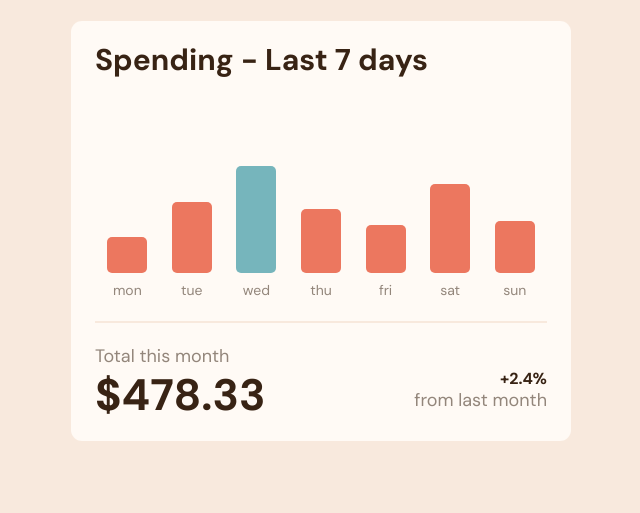
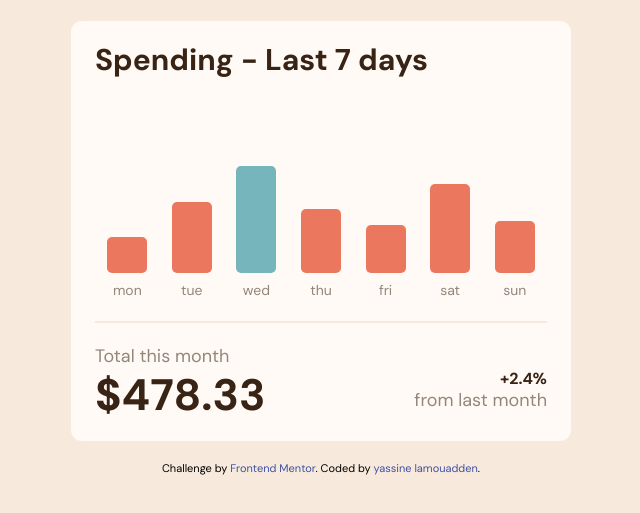
Before and after one commit to devyassin/Expenses-chart-component, a plain HTML site: page index.html in a window 1280 px wide. Shown: the part 181-694 px from the top of the page, without its empty margins (319-959 px from the left). Drawn offline with Linux system fonts and the light colour scheme.

Commit message:
commit--2

```diff
--- a/index.html
+++ b/index.html
@@ -88,6 +88,13 @@
           </div>
         </div>
       </section>
+
+      <div class="attribution">
+        Challenge by
+        <a href="https://www.frontendmentor.io?ref=challenge" target="_blank"
+          >Frontend Mentor</a
+        >. Coded by <a href="https://www.linkedin.com/in/yassine-lamouadden-192509124/">yassine lamouadden</a>.
+      </div>
     </div>
 
     <script src="script.js"></script>
--- a/style.css
+++ b/style.css
@@ -23,7 +23,9 @@ body {
 
 .container {
   display: flex;
-  justify-content: center;
+  flex-direction: column;
+  align-items: center;
+  gap: 2.2rem;
   max-width: 120rem;
   padding: 0 3.2rem;
   margin: 8rem auto 0 auto;
@@ -171,3 +173,12 @@ body {
 .hidden {
   display: none;
 }
+
+.attribution {
+  font-size: 11px;
+  text-align: center;
+}
+.attribution a {
+  color: hsl(228, 45%, 44%);
+  text-decoration: none;
+}
```
Also changed, not shown: 2 other files.
